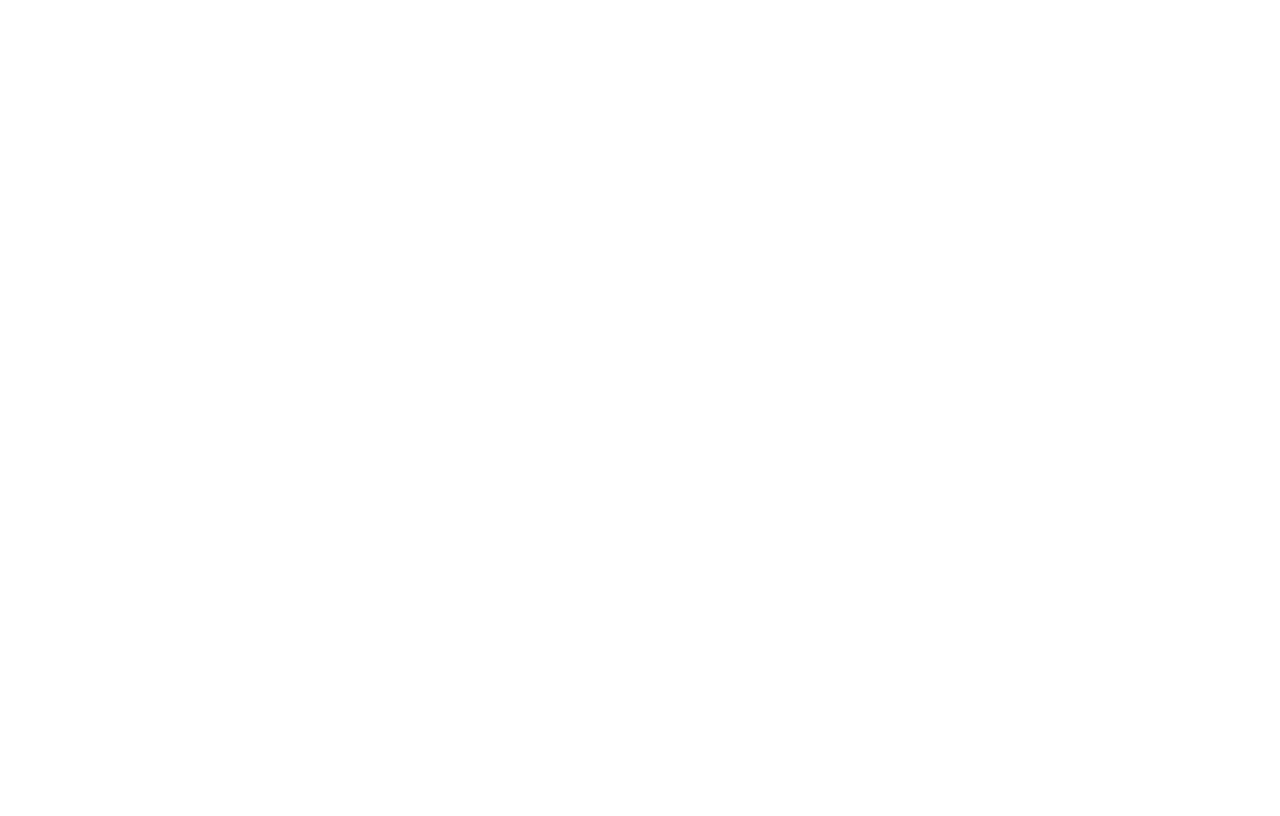
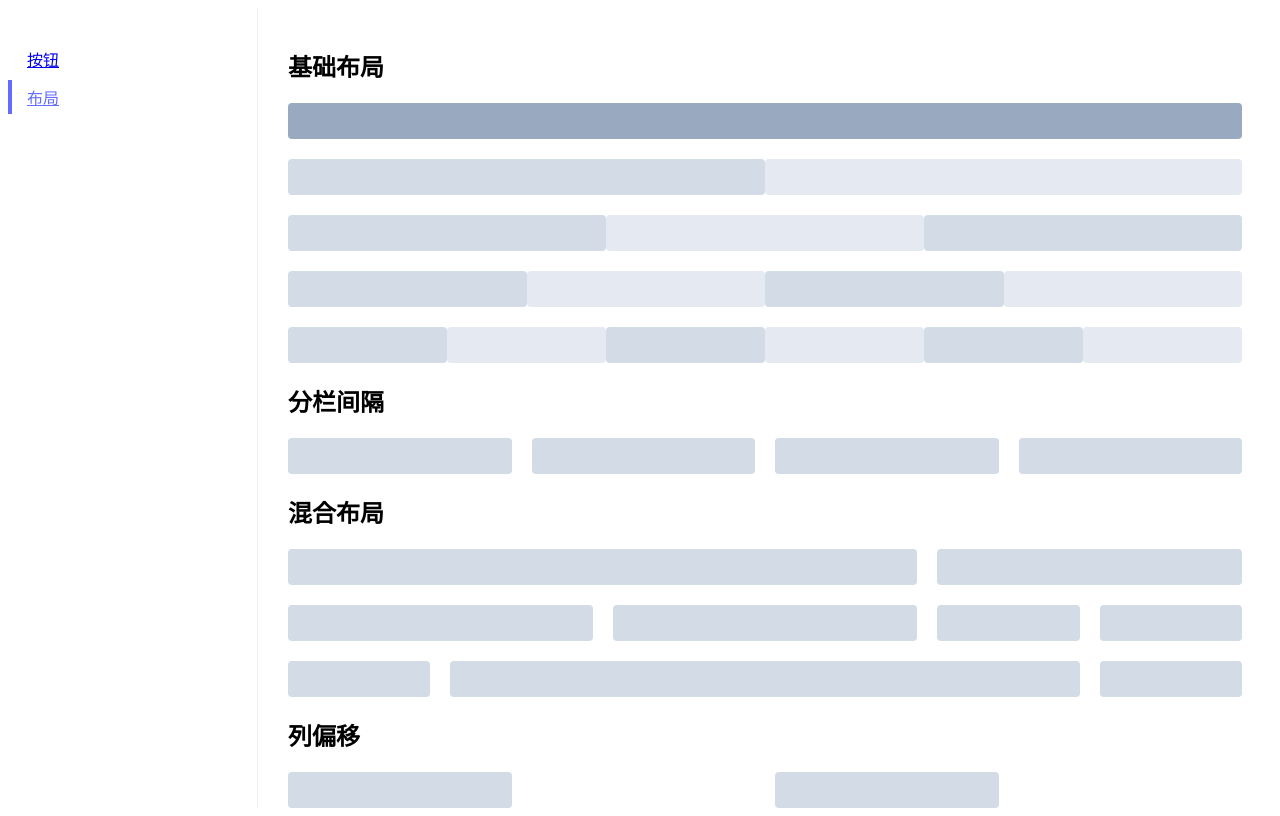
Before and after one commit to guidetheorient/gto-ui, a Vue app: page /GLayout in a window 1280 px wide. Before the commit this address had no page. Built offline with nearby package versions, Linux system fonts and the light colour scheme.

Commit message:
feat(grow && gcol): 新增 GRow, GCol

```diff
--- /dev/null
+++ b/src/packages/GLayout/GCol.vue
@@ -0,0 +1,171 @@
+<template>
+  <component :is="tag" class="g-col" :class="classes" :style="style">
+    <slot></slot>
+  </component>
+</template>
+
+<script>
+import { computed, inject } from "vue"
+import { rowContextKey } from '../../tokens/index'
+
+export default {
+  name: 'GCol',
+  props: {
+    span: {
+      type: Number,
+      validator: (v) => v >= 0 && v <= 24,
+      default: 24
+    },
+    offset: {
+      type: Number,
+      default: 0
+    },
+    push: {
+      type: Number,
+      default: 0
+    },
+    pull: {
+      type: Number,
+      default: 0
+    },
+    xs: {
+      type: Number
+    },
+    sm: {
+      type: Number
+    },
+    md: {
+      type: Number
+    },
+    lg: {
+      type: Number,
+    },
+    xl: {
+      type: Number
+    },
+    tag: {
+      type: String,
+      default: 'div'
+    }
+  },
+  setup(props) {
+    const ns = 'g-col'
+
+    const { gutter } = inject(rowContextKey)
+    const style = computed(() => {
+      const gutterVal = gutter.value
+
+      const style = {
+        paddingLeft: 0,
+        paddingRight: 0
+      }
+
+      if (typeof gutterVal === 'number') {
+        style.paddingLeft = style.paddingRight = gutterVal / 2 + 'px'
+      }
+
+      return style
+    })
+
+    const classes = computed(() => {
+      const classes = []
+
+      const pos = ['span', 'offset', 'push', 'pull']
+      pos.forEach(key => {
+        let value = props[key]
+        if (typeof value === 'number') {
+          if (key === 'span') {
+            classes.push(`${ns}-${value}`)
+          } else {
+            classes.push(`${ns}-${key}-${value}`)
+          }
+        }
+      })
+
+      const sizes = ['xs', 'sm', 'md', 'lg', 'xl']
+      sizes.forEach(key => {
+        const value = props[key]
+        if (typeof value === 'number') {
+          classes.push(`${ns}-${key}-${value}`)
+        }
+      })
+
+      return classes
+    })
+
+    return {
+      style,
+      classes
+    }
+  }
+}
+</script>
+
+<style lang="scss">
+@use 'sass:math';
+@use 'sass:string';
+
+$ns: "g-col";
+
+@for $i from 0 through 24 {
+  .#{$ns}-#{$i} {
+    flex: 0 0 math.div($i, 24) * 100 * 1%;
+  }
+  .#{$ns}-offset-#{$i} {
+    margin-left: math.div($i, 24) * 100 * 1%;
+  }
+  .#{$ns}-push-#{$i} {
+    position: relative;
+    left: math.div($i, 24) * 100 * 1%;
+  }
+  .#{$ns}-pull-#{$i} {
+    position: relative;
+    right: math.div($i, 24) * 100 * 1%;
+  }
+}
+
+
+$sm: 768px !default;
+$md: 992px !default;
+$lg: 1200px !default;
+$xl: 1920px !default;
+
+$breakpoints: (
+  xs: '(max-width: #{$sm})',
+  sm: '(min-width: #{$sm})',
+  md: '(min-width: #{$md})',
+  lg: '(min-width: #{$lg})',
+  xl: '(min-width: #{$xl})'
+);
+
+@mixin res($size, $map: $breakpoints) {
+  @if map-has-key($map, $size) {
+    @debug map-get($map, $size);
+    @media only screen and #{map-get($map, $size)} {
+      @content;
+    }
+  } @else {
+    @warn "未定义的 col size：`#{$size}`";
+  }
+}
+
+@mixin col-size($size) {
+  @include res($size) {
+    @for $i from 0 to 24 {
+      .#{$ns}-#{$size}-#{$i} {
+        flex: 0 0 math.div($i, 24) * 100 * 1%;
+      }
+    }
+  }
+}
+
+@include col-size(xs);
+@include col-size(sm);
+@include col-size(md);
+@include col-size(lg);
+@include col-size(xl);
+
+.g-col {
+  box-sizing: border-box;
+}
+</style>
--- /dev/null
+++ b/src/packages/GLayout/GRow.vue
@@ -0,0 +1,58 @@
+<template>
+  <component class="g-row" :is="tag" :style="style">
+    <slot></slot>
+  </component>
+</template>
+
+<script>
+import { computed, provide } from "vue"
+import { rowContextKey } from '../../tokens/index'
+
+export default {
+  name: 'GRow',
+  props: {
+    gutter: {
+      type: Number,
+      default: 0
+    },
+    tag: {
+      type: String,
+      default: 'div'
+    }
+  },
+  setup(props) {
+    const gutter = computed(() => props.gutter)
+    provide(rowContextKey, {
+      gutter
+    })
+
+    const style = computed(() => {
+      const gutterVal = gutter.value
+
+      const style = {
+        marginLeft: 0,
+        marginRight: 0
+      }
+
+      if (gutterVal) {
+        style.marginLeft = - gutterVal / 2 + 'px'
+        style.marginRight = style.marginLeft
+      }
+
+      return style
+    })
+
+
+    return {
+      style
+    }
+  }
+}
+</script>
+
+<style lang="scss">
+.g-row {
+  display: flex;
+  flex-wrap: wrap;
+}
+</style>
--- /dev/null
+++ b/src/packages/GLayout/index.js
@@ -0,0 +1,9 @@
+import GRow from './GRow.vue'
+import GCol from './GCol.vue'
+
+export default {
+  install(app) {
+    app.component(GRow.name, GRow)
+    app.component(GCol.name, GCol)
+  }
+}
--- a/src/packages/index.js
+++ b/src/packages/index.js
@@ -1,7 +1,9 @@
 import GButton from "./GButton";
+import GLayout from "./GLayout";
 
 const comps = [
-  GButton
+  GButton,
+  GLayout
 ]
 
 export default {
--- a/src/router.js
+++ b/src/router.js
@@ -14,6 +14,13 @@
           meta: {
             name: '按钮'
           }
+        },
+        {
+          path: 'GLayout',
+          component: () => import('./views/GLayout/index.vue'),
+          meta: {
+            name: '布局'
+          }
         }
       ]
     }
--- /dev/null
+++ b/src/tokens/index.js
@@ -0,0 +1 @@
+export const rowContextKey = Symbol('rowContextKey')
--- /dev/null
+++ b/src/views/GLayout/index.vue
@@ -0,0 +1,127 @@
+<template>
+  <div>
+    <h2>基础布局</h2>
+    <g-row>
+      <g-col :span="24"><div class="grid-content bg-purple-dark"></div></g-col>
+    </g-row>
+    <g-row>
+      <g-col :span="12"><div class="grid-content bg-purple"></div></g-col>
+      <g-col :span="12"><div class="grid-content bg-purple-light"></div></g-col>
+    </g-row>
+    <g-row>
+      <g-col :span="8"><div class="grid-content bg-purple"></div></g-col>
+      <g-col :span="8"><div class="grid-content bg-purple-light"></div></g-col>
+      <g-col :span="8"><div class="grid-content bg-purple"></div></g-col>
+    </g-row>
+    <g-row>
+      <g-col :span="6"><div class="grid-content bg-purple"></div></g-col>
+      <g-col :span="6"><div class="grid-content bg-purple-light"></div></g-col>
+      <g-col :span="6"><div class="grid-content bg-purple"></div></g-col>
+      <g-col :span="6"><div class="grid-content bg-purple-light"></div></g-col>
+    </g-row>
+    <g-row>
+      <g-col :span="4"><div class="grid-content bg-purple"></div></g-col>
+      <g-col :span="4"><div class="grid-content bg-purple-light"></div></g-col>
+      <g-col :span="4"><div class="grid-content bg-purple"></div></g-col>
+      <g-col :span="4"><div class="grid-content bg-purple-light"></div></g-col>
+      <g-col :span="4"><div class="grid-content bg-purple"></div></g-col>
+      <g-col :span="4"><div class="grid-content bg-purple-light"></div></g-col>
+    </g-row>
+
+    <h2>分栏间隔</h2>
+    <g-row :gutter="20">
+      <g-col :span="6"><div class="grid-content bg-purple"></div></g-col>
+      <g-col :span="6"><div class="grid-content bg-purple"></div></g-col>
+      <g-col :span="6"><div class="grid-content bg-purple"></div></g-col>
+      <g-col :span="6"><div class="grid-content bg-purple"></div></g-col>
+    </g-row>
+
+    <h2>混合布局</h2>
+    <g-row :gutter="20">
+      <g-col :span="16"><div class="grid-content bg-purple"></div></g-col>
+      <g-col :span="8"><div class="grid-content bg-purple"></div></g-col>
+    </g-row>
+    <g-row :gutter="20">
+      <g-col :span="8"><div class="grid-content bg-purple"></div></g-col>
+      <g-col :span="8"><div class="grid-content bg-purple"></div></g-col>
+      <g-col :span="4"><div class="grid-content bg-purple"></div></g-col>
+      <g-col :span="4"><div class="grid-content bg-purple"></div></g-col>
+    </g-row>
+    <g-row :gutter="20">
+      <g-col :span="4"><div class="grid-content bg-purple"></div></g-col>
+      <g-col :span="16"><div class="grid-content bg-purple"></div></g-col>
+      <g-col :span="4"><div class="grid-content bg-purple"></div></g-col>
+    </g-row>
+
+    <h2>列偏移</h2>
+    <g-row :gutter="20">
+      <g-col :span="6"><div class="grid-content bg-purple"></div></g-col>
+      <g-col :span="6" :offset="6"
+        ><div class="grid-content bg-purple"></div
+      ></g-col>
+    </g-row>
+    <g-row :gutter="20">
+      <g-col :span="6" :offset="6"
+        ><div class="grid-content bg-purple"></div
+      ></g-col>
+      <g-col :span="6" :offset="6"
+        ><div class="grid-content bg-purple"></div
+      ></g-col>
+    </g-row>
+    <g-row :gutter="20">
+      <g-col :span="12" :offset="6"
+        ><div class="grid-content bg-purple"></div
+      ></g-col>
+    </g-row>
+
+    <h2>响应式布局</h2>
+    <g-row :gutter="10">
+      <g-col :xs="8" :sm="6" :md="4" :lg="3" :xl="1">
+        <div class="grid-content bg-purple"></div>
+      </g-col>
+      <g-col :xs="4" :sm="6" :md="8" :lg="9" :xl="11">
+        <div class="grid-content bg-purple-light"></div>
+      </g-col>
+      <g-col :xs="4" :sm="6" :md="8" :lg="9" :xl="11">
+        <div class="grid-content bg-purple"></div>
+      </g-col>
+      <g-col :xs="8" :sm="6" :md="4" :lg="3" :xl="1">
+        <div class="grid-content bg-purple-light"></div>
+      </g-col>
+    </g-row>
+  </div>
+</template>
+
+<script>
+export default {
+}
+</script>
+
+<style lang="scss" scoped>
+.g-row {
+  margin-bottom: 20px;
+}
+.g-row:last-child {
+  margin-bottom: 0;
+}
+.g-col {
+  border-radius: 4px;
+}
+.bg-purple-dark {
+  background: #99a9bf;
+}
+.bg-purple {
+  background: #d3dce6;
+}
+.bg-purple-light {
+  background: #e5e9f2;
+}
+.grid-content {
+  border-radius: 4px;
+  min-height: 36px;
+}
+.row-bg {
+  padding: 10px 0;
+  background-color: #f9fafc;
+}
+</style>
--- a/src/views/Layout/Sider.vue
+++ b/src/views/Layout/Sider.vue
@@ -29,7 +29,10 @@
   padding-top: 30px;
   border-right: 1px solid #eee;
   .comp-link{
+    display: block;
     padding: 5px 15px;
+    border-left: 4px solid transparent;
+    margin: 4px 0;
     &.router-link-active{
       border-left: 4px solid #646cff;
       color: #646cff;
--- a/vite.config.js
+++ b/vite.config.js
@@ -4,11 +4,14 @@
 // https://vitejs.dev/config/
 export default defineConfig({
   plugins: [vue()],
+  server: {
+    port: 8080
+  },
   css: {
     preprocessorOptions: {
       scss: {
         additionalData: `
-          @import  "./src/scss/_variables.scss";
+          @use  "./src/scss/_variables.scss" as *;
         `
       }
     }
```
Also changed, not shown: src/packages/HelloWorld.vue (deleted, +0 -44 lines).
